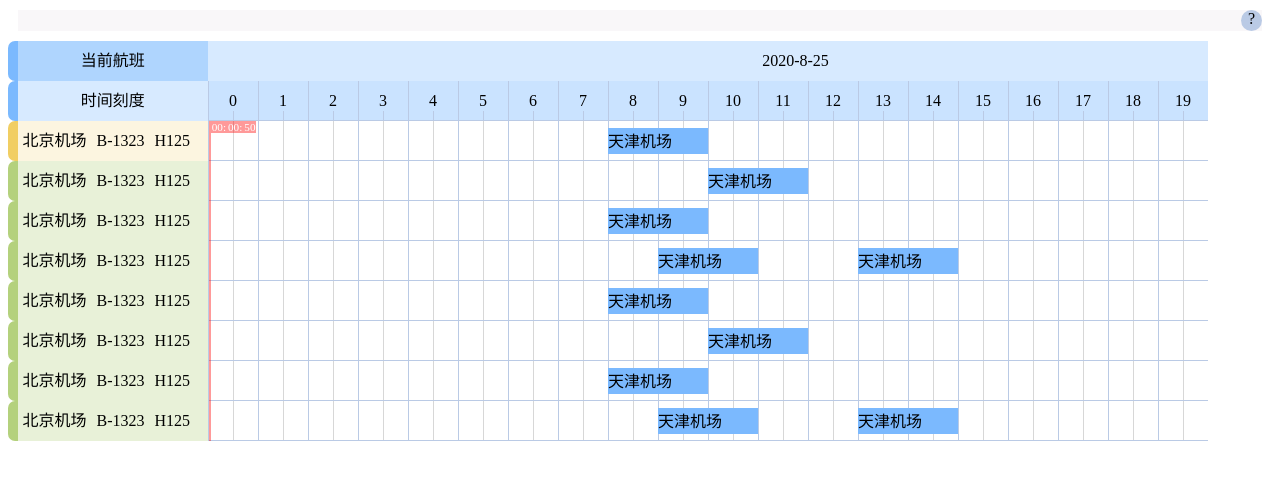
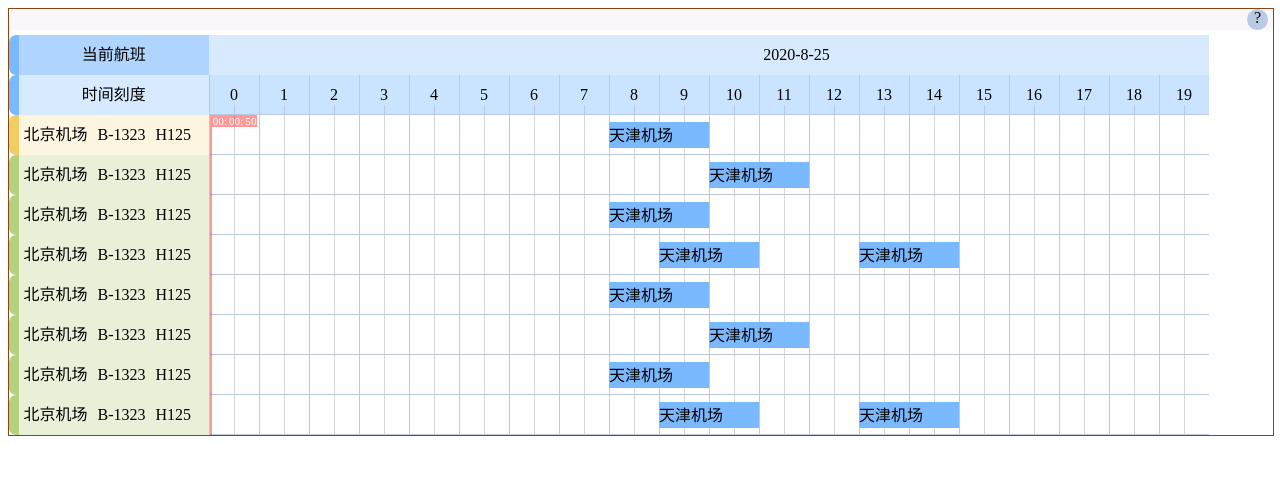
Before and after one commit to xihaoshangdi/vue-gantt-chart, a Vue app: page /#/ in a window 1280 px wide. Shown: the top 480 px of the page. Built offline with nearby package versions, Linux system fonts and the light colour scheme.

Commit message:
调整了样式

```diff
--- a/src/components/BaseGanttComponents/chart-legend.vue
+++ b/src/components/BaseGanttComponents/chart-legend.vue
@@ -1,13 +1,15 @@
 <template>
-  <div class="tips">
-    <div @mouseenter="onMouseEnter" class="tipsIcon">?</div>
-    <div v-if="infoStatus" class="card" @mouseleave="onMouseLeave">
+  <div class="legend-layout"  >
+    <div class="icon" @mouseenter="onMouseEnter" @mouseleave="onMouseLeave">
+      <span>?</span>
+      <div v-if="infoStatus" class="card" >
         <template v-for="(value,key) in ganttLegend">
-        <div :key="key" class="row">
+          <div :key="key" class="bar">
             <div class="cardColor" :style={background:value}></div>
             <div>{{key}}</div>
           </div>
         </template>
+      </div>
     </div>
   </div>
 </template>
@@ -33,36 +35,39 @@ export default {
 </script>
 
 <style scoped lang="scss">
-  .tips{
+  .legend-layout{
+    box-sizing: border-box;
+    margin-bottom: 5px;
     cursor: pointer;
-    margin: 10px;
     background: #F9F7F9;
     display: flex;
     justify-content: flex-end;
     position: relative;
-    .tipsIcon{
+  }
+  .icon{
     width:21px;
     height:21px;
-      background:rgba(186,202,229,1);
+    background:#bacae5;
     border-radius:50%;
     text-align: center;
+    margin-right: 5px;
   }
   .card{
     position: absolute;
-      top: 30px;
-      right: 50px;
-      background-color: #ffffff;
-      border: 1px solid #f0f9eb;
+    top: 25px;
+    right: 25px;
+    background-color: white;
+    box-shadow: 2px 2px 2px 1px rgba(0, 0, 0, 0.2);
     padding: 20px;
+    z-index: 1000;
   }
-    .row {
+  .bar{
     display: flex;
     height: 20px;
     padding: 3px 0;
     font-size: 14px;
     color: #50668B;
     align-items: center;
-      font-family: PingFang-SC;
   }
   .cardColor {
     width: 30px;
@@ -70,5 +75,5 @@ export default {
     line-height: 10px;
     margin-right: 20px;
   }
-  }
+
 </style>
--- a/src/components/GanttChart.vue
+++ b/src/components/GanttChart.vue
@@ -1,9 +1,7 @@
 <template>
-  <div>
-    <div class="gantt-legend">
-      <!--图例组件：可选配置      -->
-      <chart-legend :gantt-legend="ganttLegend"/>
-    </div>
+  <div class="gantt-layout">
+    <!--图例组件：可选配置      -->
+    <chart-legend :gantt-legend="ganttLegend"/>
     <div class="gantt-area">
       <!--甘特图Side数据组件-->
       <chart-side
@@ -110,14 +108,21 @@ export default {
 </script>
 
 <style lang="scss" scoped>
-  *{
+  // 甘特图全局布局
+  .gantt-layout{
     margin: 0;
     padding: 0;
+    border: 1px solid saddlebrown;
+    overflow: hidden;
+    width: 100%;
+    & > *{
+      box-sizing: border-box;
+    }
   }
+
   .gantt-area{
     display: flex;
     flex-direction: row;
-    justify-content: flex-start;
   }
 
 </style>
```
Lines whose indentation alone changed are shown as unchanged.
